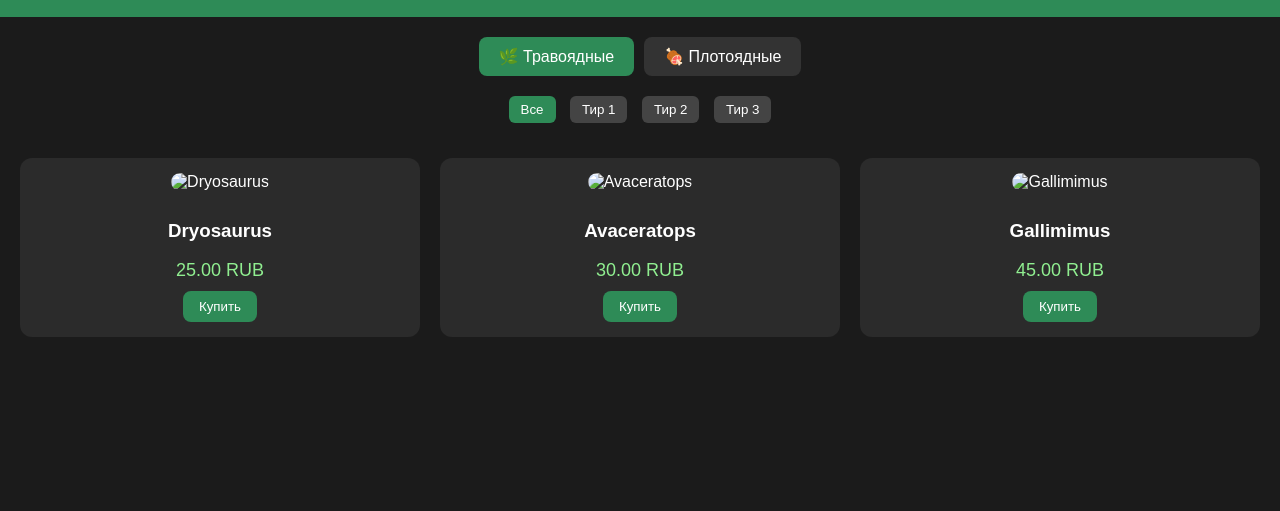
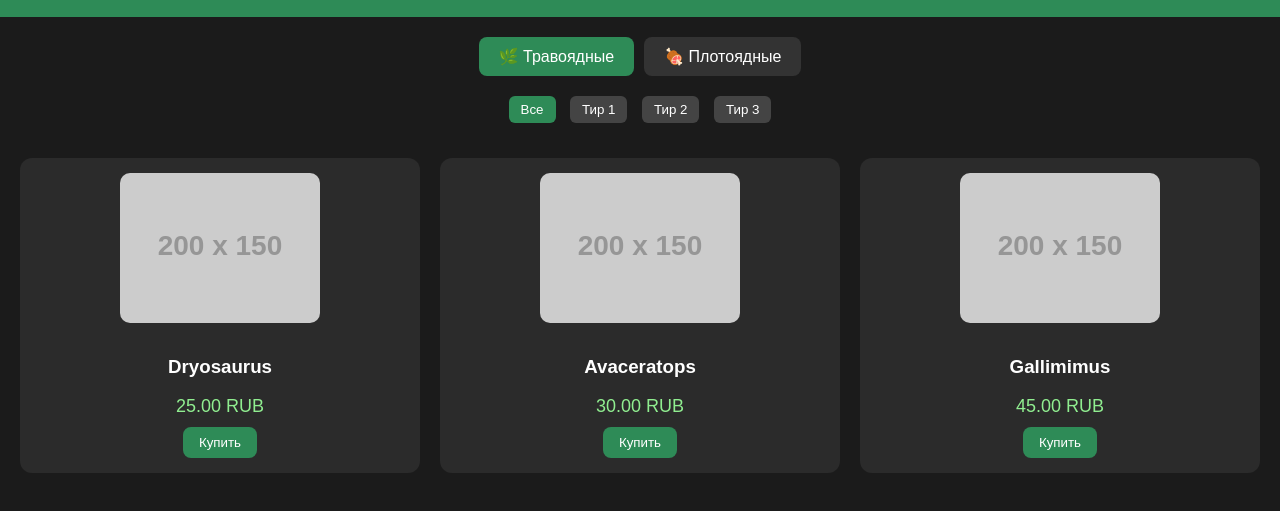
Before and after one commit to pepsicolka/isles-echo, a plain HTML site: page index.html in a window 1280 px wide. Both pictures are taken after a click on the element "🌿 Травоядные". Shown: the part 61-572 px from the top of the page. Drawn offline with Linux system fonts and the light colour scheme; no server answers; placeholder pictures from the web are drawn by us.

Commit message:
index.html

```diff
--- a/index.html
+++ b/index.html
@@ -18,9 +18,7 @@
       padding: 20px;
       background: #2e8b57;
     }
-    header h1 {
-      margin: 0;
-    }
+    header h1 { margin: 0; }
     .currency-select {
       background: #333;
       color: white;
@@ -42,9 +40,7 @@
       cursor: pointer;
       transition: 0.3s;
     }
-    .tab.active {
-      background: #2e8b57;
-    }
+    .tab.active { background: #2e8b57; }
     .filters {
       text-align: center;
       margin-bottom: 15px;
@@ -59,9 +55,7 @@
       cursor: pointer;
       transition: 0.3s;
     }
-    .filters button.active {
-      background: #2e8b57;
-    }
+    .filters button.active { background: #2e8b57; }
     .shop {
       display: grid;
       grid-template-columns: repeat(auto-fit, minmax(220px, 1fr));
@@ -98,9 +92,7 @@
       cursor: pointer;
       transition: 0.3s;
     }
-    .buy-btn:hover {
-      background: #3cb371;
-    }
+    .buy-btn:hover { background: #3cb371; }
     /* Modal */
     .modal {
       display: none;
@@ -122,17 +114,13 @@
     }
     @keyframes fadeIn { from {opacity: 0;} to {opacity: 1;} }
     @keyframes slideUp { from {transform: translateY(30px);} to {transform: translateY(0);} }
-    .modal button {
-      margin-top: 10px;
-    }
+    .modal button { margin-top: 10px; }
     .close {
       float: right;
       cursor: pointer;
       color: #aaa;
     }
-    .close:hover {
-      color: #fff;
-    }
+    .close:hover { color: #fff; }
   </style>
 </head>
 <body>
@@ -173,31 +161,26 @@
   <script>
     const dinos = {
       herb: [
-        { name: "Dryosaurus", tier: 1, price: {"Default": 25}, img: "images/dryo.png" },
-        { name: "Avaceratops", tier: 1, price: {"Default": 30}, img: "images/avacera.png" },
-        { name: "Gallimimus", tier: 1, price: {"Default": 45}, img: "images/galli.png" }
+        { name: "Dryosaurus", tier: 1, price: {"Default": 25}, img: "" },
+        { name: "Avaceratops", tier: 1, price: {"Default": 30}, img: "" },
+        { name: "Gallimimus", tier: 1, price: {"Default": 45}, img: "" }
       ],
       carn: [
-        { name: "Herrerasaurus", tier: 1, price: {"Default": 25}, img: "images/herrera.png" },
-        { name: "Austroraptor", tier: 1, price: {"Default": 25}, img: "images/austro.png" },
-        { name: "Utahraptor", tier: 1, price: {"Default": 55}, img: "images/utah.png" }
+        { name: "Herrerasaurus", tier: 1, price: {"Default": 25}, img: "" },
+        { name: "Austroraptor", tier: 1, price: {"Default": 25}, img: "" },
+        { name: "Utahraptor", tier: 1, price: {"Default": 55}, img: "" }
       ]
     };
 
-    let rates = {
-      RUB: 1,
-      UAH: 0.45,
-      USD: 0.011
-    };
-
+    let rates = { RUB: 1, UAH: 0.45, USD: 0.011 };
     let currentCurrency = "RUB";
-    const currencySelect = document.getElementById("currencySelect");
 
     const shop = document.getElementById('shop');
     const modal = document.getElementById('modal');
     const modalTitle = document.getElementById('modalTitle');
     const modalPrice = document.getElementById('modalPrice');
     const genderSelect = document.getElementById('genderSelect');
+    const currencySelect = document.getElementById('currencySelect');
     let currentDino = null;
 
     async function fetchRates() {
@@ -222,8 +205,9 @@
         const card = document.createElement('div');
         card.className = "card";
         const basePrice = Object.values(d.price)[0];
+        const imgSrc = d.img || "https://via.placeholder.com/200x150?text=Dino";
         card.innerHTML = `
-          <img src="${d.img}" alt="${d.name}">
+          <img src="${imgSrc}" alt="${d.name}">
           <h3>${d.name}</h3>
           <p class="price">${convertPrice(basePrice)} ${currentCurrency}</p>
           <button class="buy-btn">Купить</button>
@@ -283,7 +267,8 @@
       if (currentDino) updatePrice();
     };
 
-    fetchRates(); // загрузка курсов при старте
+    fetchRates();
+    setInterval(fetchRates, 5 * 60 * 1000); // автообновление раз в 5 минут
   </script>
 </body>
 </html>
```
